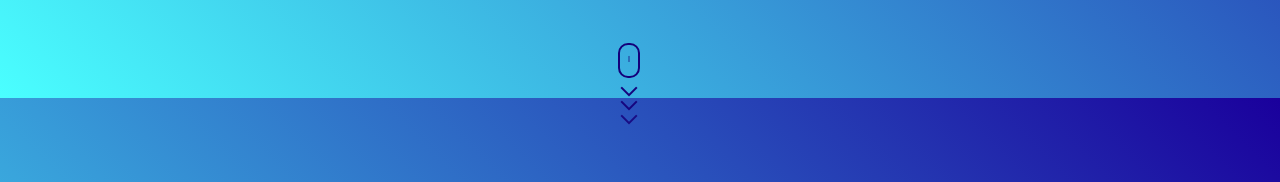
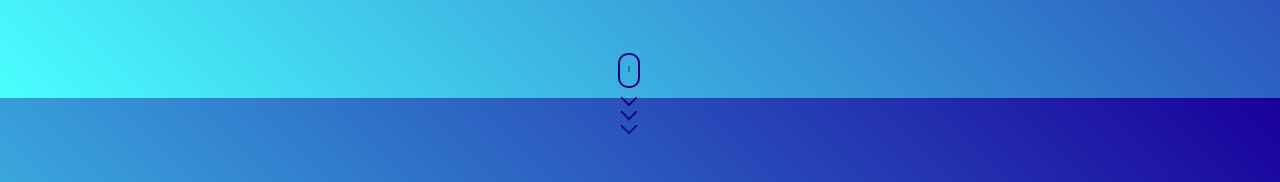
Before and after one commit to SachaBouk/Animflow, a Vue app in the folder animflow/: page / in a window 1280 px wide. Shown: the part 702-884 px from the top of the page. Built offline with nearby package versions, Linux system fonts and the light colour scheme; a web font is replaced by a local one.

Commit message:
Adjust body font size and modify scroll down transform for improved layout

```diff
--- a/animflow/src/views/Homeview.vue
+++ b/animflow/src/views/Homeview.vue
@@ -230,7 +230,7 @@ body {
   font-size: 6rem;
   color: white;
   font-family: "BBH Sans Hegarty", sans-serif;
-
+  /* letter-spacing: .7rem; */
 }
 
 #introText {
@@ -243,7 +243,7 @@ body {
 }
 
 #scrollDown {
-  transform: translateY(45px);
+  transform: translateY(55px);
 }
 
 
```
